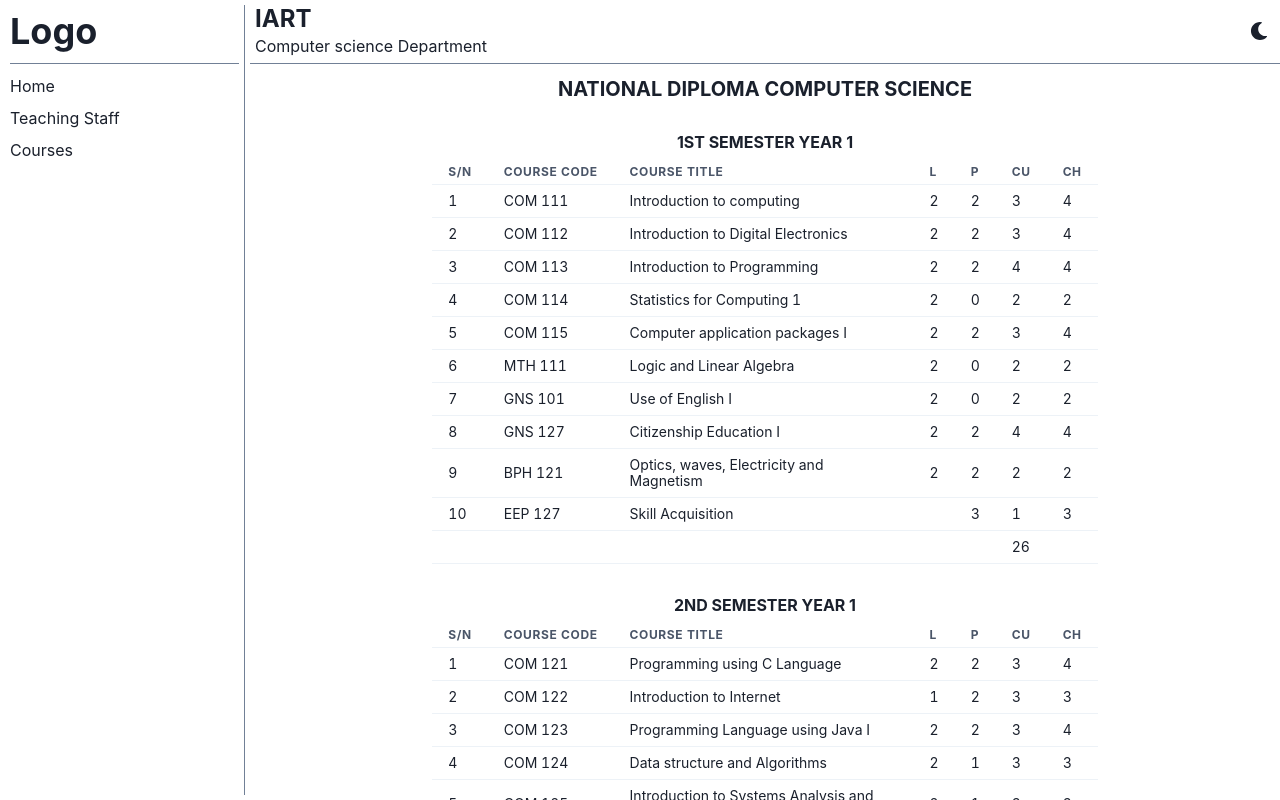
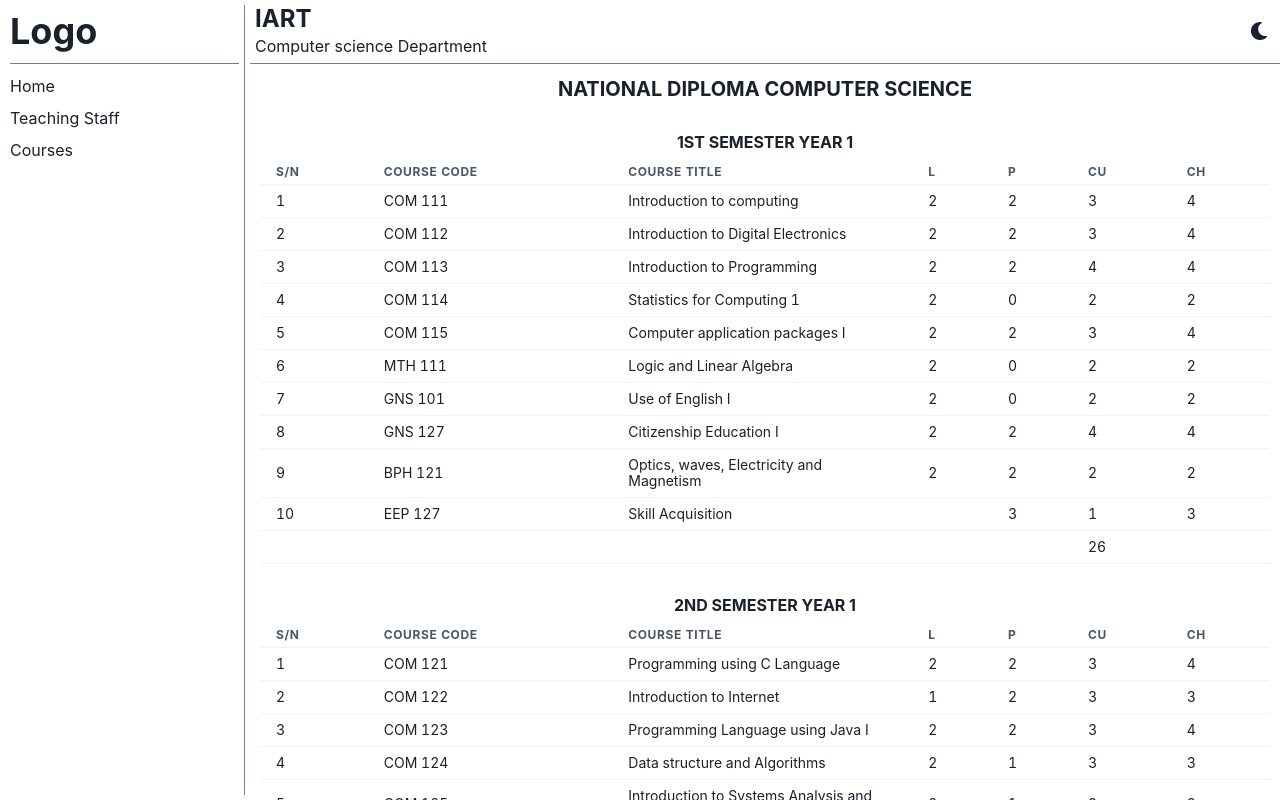
Before and after one commit to codemania-dev/studentHandbook, a React (Create React App) app: page /course in a window 1280 px wide. Built offline with nearby package versions, Linux system fonts and the light colour scheme.

Commit message:
Fixed overflowing issues

```diff
--- a/src/components/shared/CourseTable.js
+++ b/src/components/shared/CourseTable.js
@@ -3,17 +3,18 @@ import {
   VStack,
   Tbody,
   Td,
-  Text,
   Th,
   Table,
   Thead,
   Tr,
+  Box,
 } from '@chakra-ui/react';
 
 const CourseTable = ({ semester, data }) => {
   return (
-    <VStack>
+    <VStack w="full" overflow={'hidden'}>
       <Heading size="sm">{semester}</Heading>
+      <Box w="full" overflowX="auto">
         <Table w="full" size="sm">
           <Thead>
             <Tr>
@@ -38,6 +39,7 @@ const CourseTable = ({ semester, data }) => {
             ))}
           </Tbody>
         </Table>
+      </Box>
     </VStack>
   );
 };
```
Lines whose indentation alone changed are shown as unchanged.
